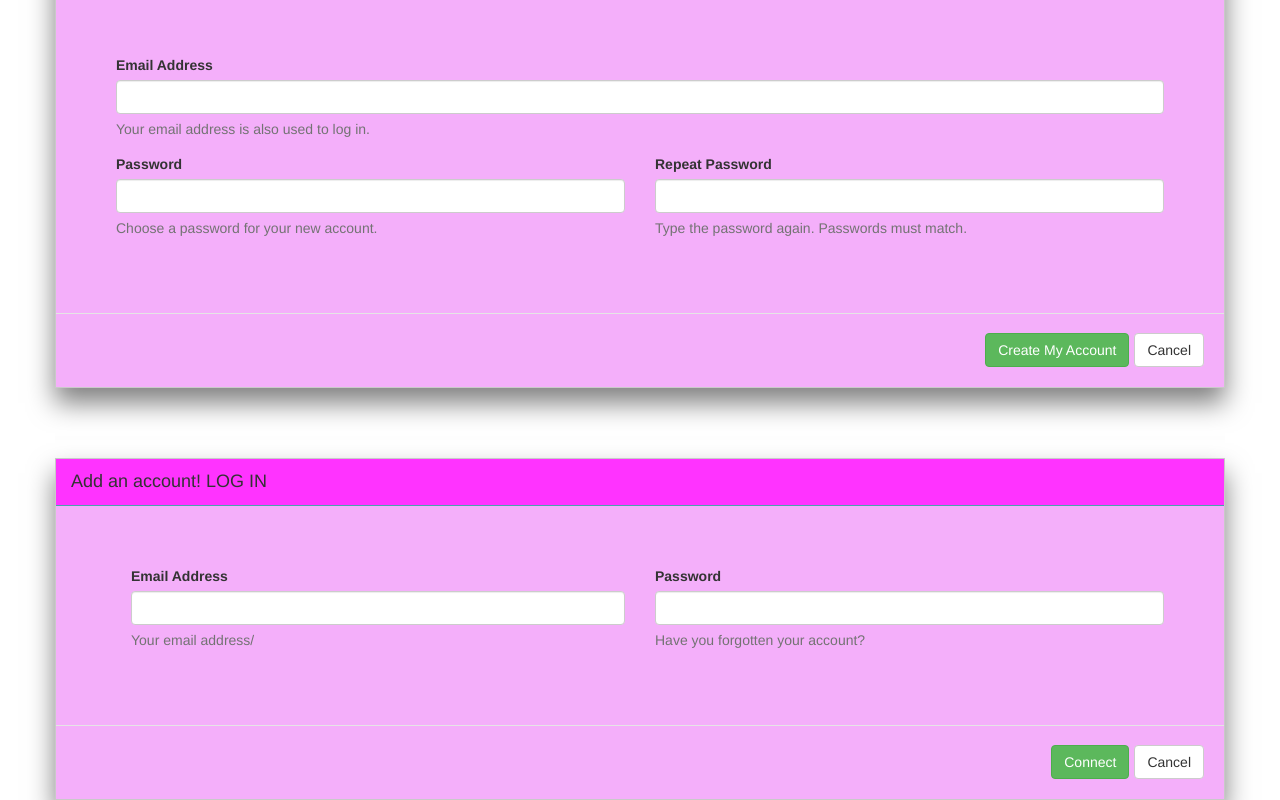
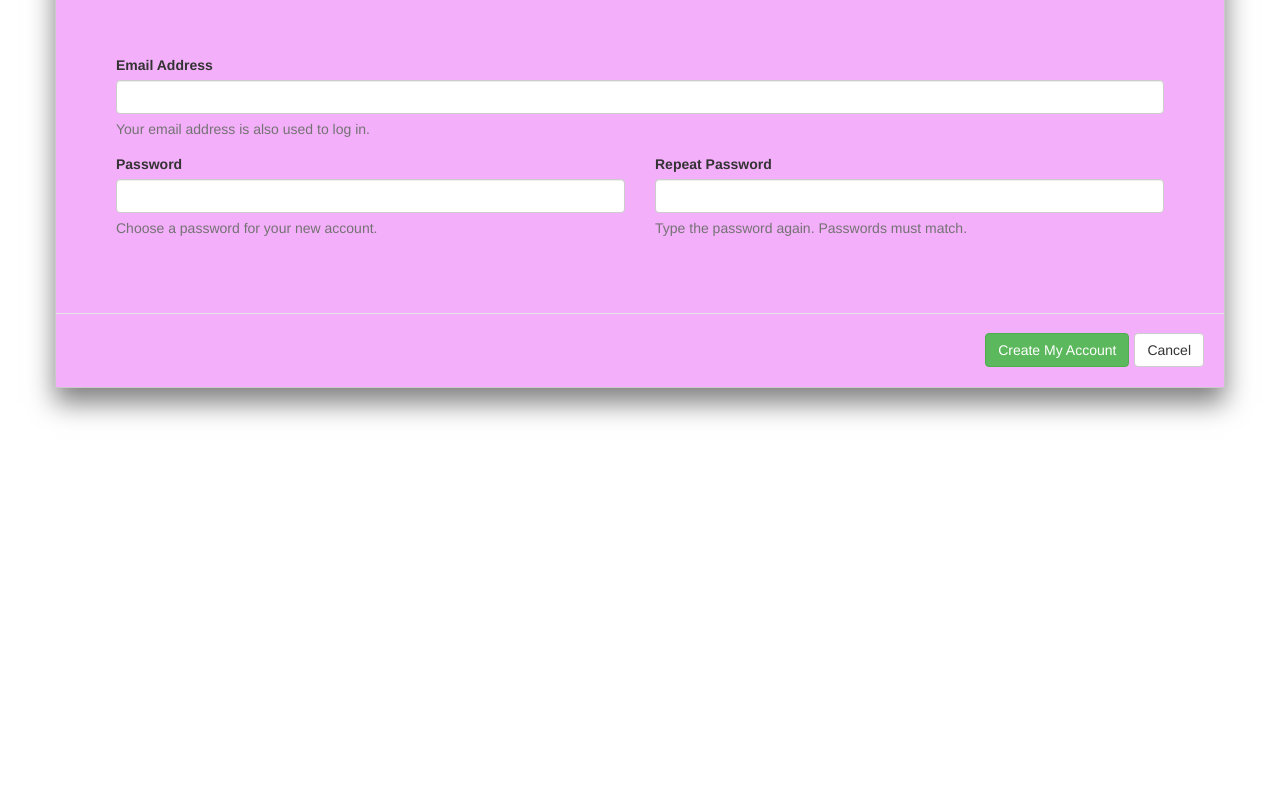
Before and after one commit to bestdeveloper-org/bd2-angular, an Angular app: page / in a window 1280 px wide. Shown: the part 192-992 px from the top of the page. After the commit the page ends 800 px from the top, so only its background shows below. Built offline with nearby package versions, Linux system fonts and the light colour scheme.

Commit message:
CreateUser

```diff
--- a/src/app/app.component.html
+++ b/src/app/app.component.html
@@ -17,4 +17,4 @@
   <!--</li>-->
 <!--</ul>-->
 <app-create-user></app-create-user>
-<app-create-user-v1></app-create-user-v1>
+<!--<app-create-user-v1></app-create-user-v1>-->
```
